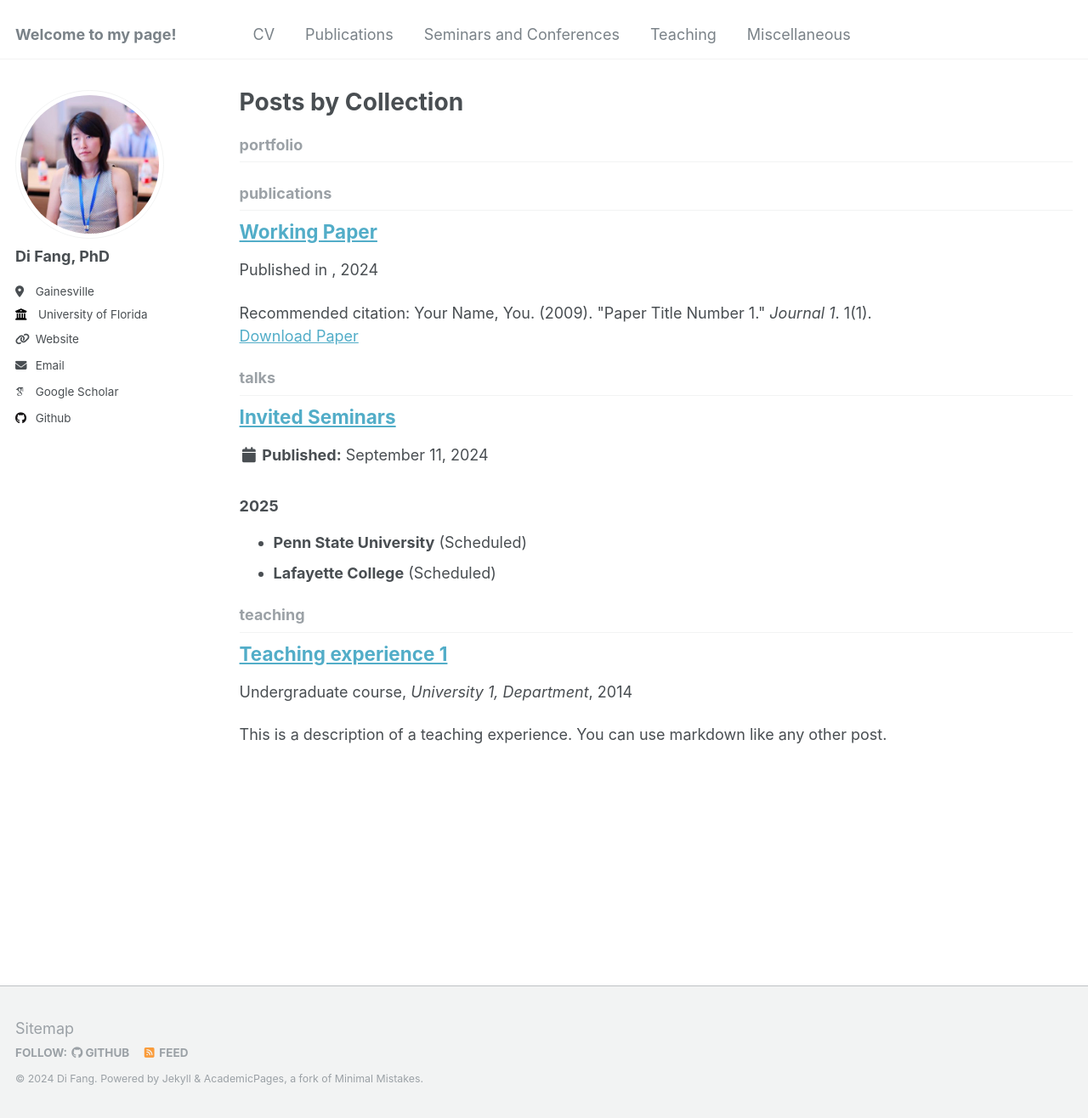
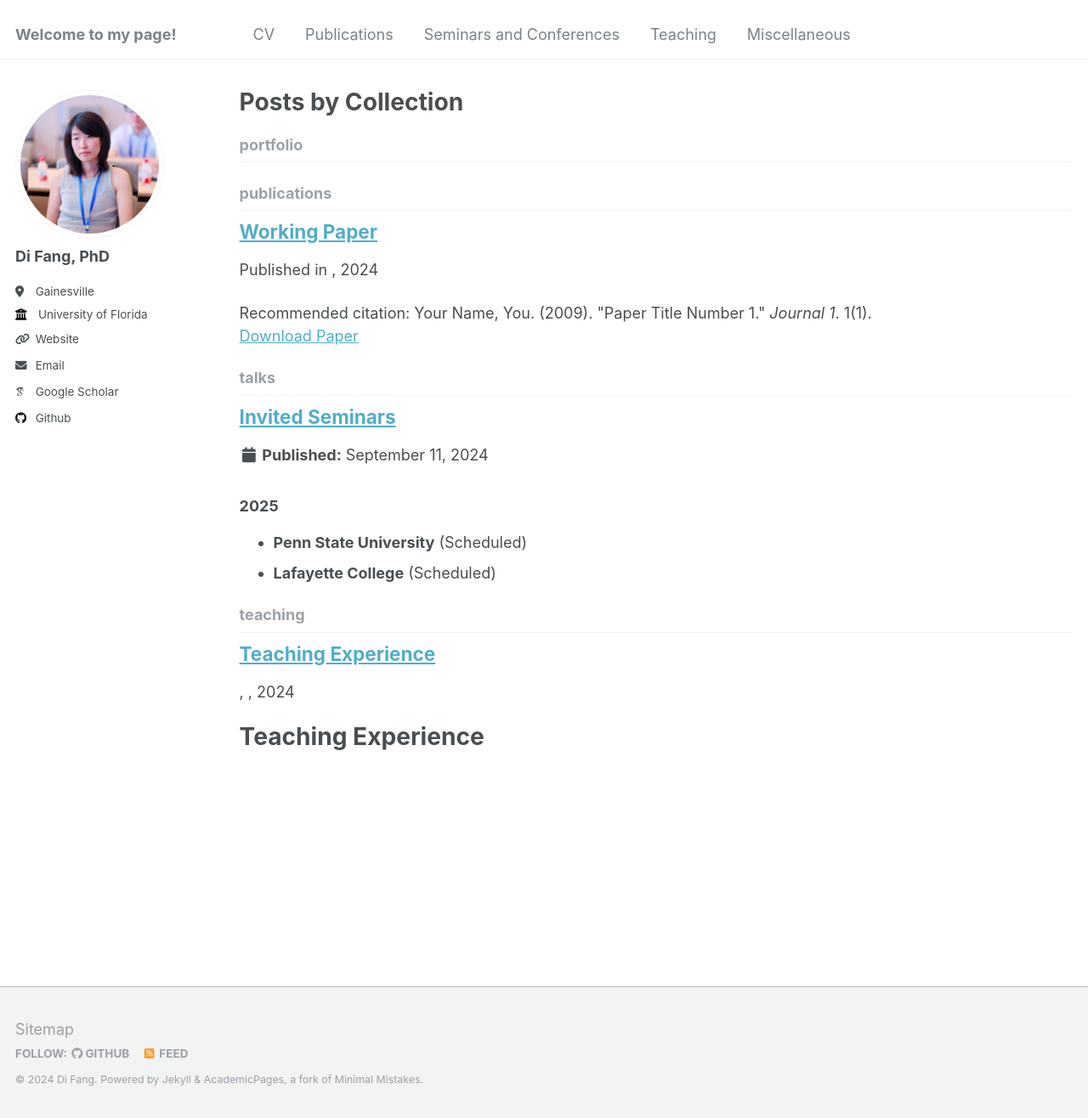
Before and after one commit to fangdi2009/mypage, a Jekyll site: the page built from _pages/collection-archive.html, in a window 1280 px wide and 1316 px high. Shown: the whole window at 85% size. Built offline with Jekyll 4.4.1, drawn with Linux system fonts in a browser that asks for light colours; some web fonts are replaced; part of the change alters nothing that is shown.

Commit message:
Update teaching.md

```diff
--- a/_teaching/teaching.md
+++ b/_teaching/teaching.md
@@ -1,20 +1,84 @@
 ---
-title: "Teaching experience 1"
-collection: teaching
-type: "Undergraduate course"
-permalink: /teaching/2014-spring-teaching-1
-venue: "University 1, Department"
-date: 2014-01-01
-location: "City, Country"
+title: "Teaching Experience"
+layout: page
+permalink: /teaching/
 ---
 
-This is a description of a teaching experience. You can use markdown like any other post.
+# Teaching Experience
 
-Heading 1
-======
+---
 
-Heading 2
-======
+### Topics in Health Economics
 
-Heading 3
-======
+**Type**: PhD course
+**Venue**: University of Florida, Food and Resource Economics Department
+**Date**: Fall semester (every other year)
+**Location**: Gainesville, Florida, USA
+
+This PhD-level course explores nutrition programs, economic factors influencing health behaviors, and public health policies.
+
+---
+
+### International Agribusiness Marketing
+
+**Type**: Undergraduate course
+**Venue**: University of Florida, Food and Resource Economics Department
+**Date**: Spring semester
+**Location**: Gainesville, Florida, USA
+
+This undergraduate course focuses on international agribusiness strategies, marketing, and trade policies.
+
+---
+
+### International Agribusiness Marketing (Master’s Level, Online)
+
+**Type**: Master’s course
+**Venue**: University of Florida, Food and Resource Economics Department
+**Date**: Spring semester
+**Location**: Online
+
+This online Master's course provides an in-depth look at marketing strategies and policies in the agribusiness industry.
+
+---
+
+### Food Economics and Health (Master’s Level)
+
+**Type**: Master’s course
+**Venue**: University of Arkansas, Department of Agricultural Economics and Agribusiness
+**Date**: Spring semester (2017–2022)
+**Location**: Fayetteville, Arkansas, USA
+
+This course covers the intersection of food systems and public health, with a focus on economic principles affecting food consumption and health outcomes.
+
+---
+
+### Econometrics I
+
+**Type**: Master’s course
+**Venue**: University of Arkansas, Department of Agricultural Economics and Agribusiness
+**Date**: Spring semester (2017–2022)
+**Location**: Fayetteville, Arkansas, USA
+
+A foundational course in econometric methods, focusing on applications in agriculture.
+
+---
+
+### Principles of Agricultural Microeconomics
+
+**Type**: Undergraduate course
+**Venue**: University of Arkansas, Department of Agricultural Economics and Agribusiness
+**Date**: Spring semester 2016
+**Location**: Fayetteville, Arkansas, USA
+
+An introductory course in microeconomic principles, tailored to the agricultural industry.
+
+---
+
+### Small Business Accounting and Finance
+
+**Type**: Undergraduate course
+**Venue**: Arizona State University
+**Date**: Spring 2013, Fall 2014
+**Location**: Mesa, Arizona, USA
+
+This course focuses on financial management and accounting practices for small businesses.
```
